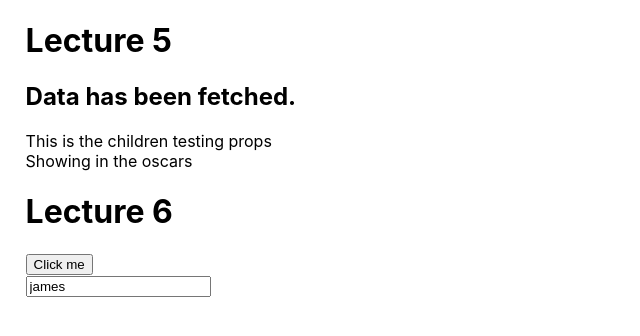
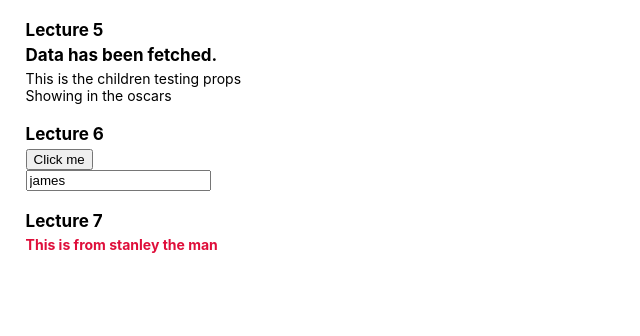
Before and after one commit to stanleychukwu17/react-typescript-1, a React (Create React App) app: page / in a window 1280 px wide. Shown: the top 336 px of the page, without its empty margins (0-640 px from the left). Built offline with nearby package versions, Linux system fonts and the light colour scheme.

Commit message:
working on lecture 7, this one deals with styling props

```diff
--- a/src/App.css
+++ b/src/App.css
@@ -32,3 +32,9 @@
     transform: rotate(360deg);
   }
 }
+div.cover {
+  margin: 20px 0; font-size: 14px;
+}
+h1, h2 {
+  margin: 5px 0; font-size: 17px;
+}
--- a/src/App.tsx
+++ b/src/App.tsx
@@ -6,9 +6,10 @@ import Status from './components/5/Status';
 import Heading from './components/5/Heading';
 import Oscar from './components/5/Oscar';
 
-// the below are all from lecture-6 - Event props
+// the below are all from lecture-6 - Event props & lecture-7 style props
 import Button from './components/6/Button';
 import Input from './components/6/Input';
+import Container from './components/7/Container';
 
 function App() {
   const dts: object = {'firstName':'stanely', 'lastName':'chukwu', 'age':26}
@@ -16,7 +17,7 @@ function App() {
 
   return (
     <div className="App">
-      <div>
+      <div className='cover'>
         <h1>Lecture 5</h1>
         <Status msg='success' />
         <Heading>This is the children testing props</Heading>
@@ -25,7 +26,7 @@ function App() {
         </Oscar>
       </div>
 
-      <div>
+      <div className='cover'>
         <h1>Lecture 6</h1>
         <Button clickHandler={(event, id) => { console.log('clicked me', event, id) }} />
         <Input
@@ -33,6 +34,21 @@ function App() {
           changeHandler={(event) => { console.log('changed me', event, event.target.value) }}
         />
       </div>
+
+      <div className='cover'>
+        <h1>Lecture 7</h1>
+        <Container />
+      </div>
+
+
+
+      <div>
+        <br></br>
+        <br></br>
+        <br></br>
+        <br></br>
+        <br></br>
+      </div>
     </div>
   );
 }
--- /dev/null
+++ b/src/components/7/Container.tsx
@@ -0,0 +1,9 @@
+import React from 'react'
+
+export default function Container() {
+  return (
+    <div style={{color: '#df0e3a', fontWeight: 'bold'}}>
+        This is from stanley the man
+    </div>
+  )
+}
```
